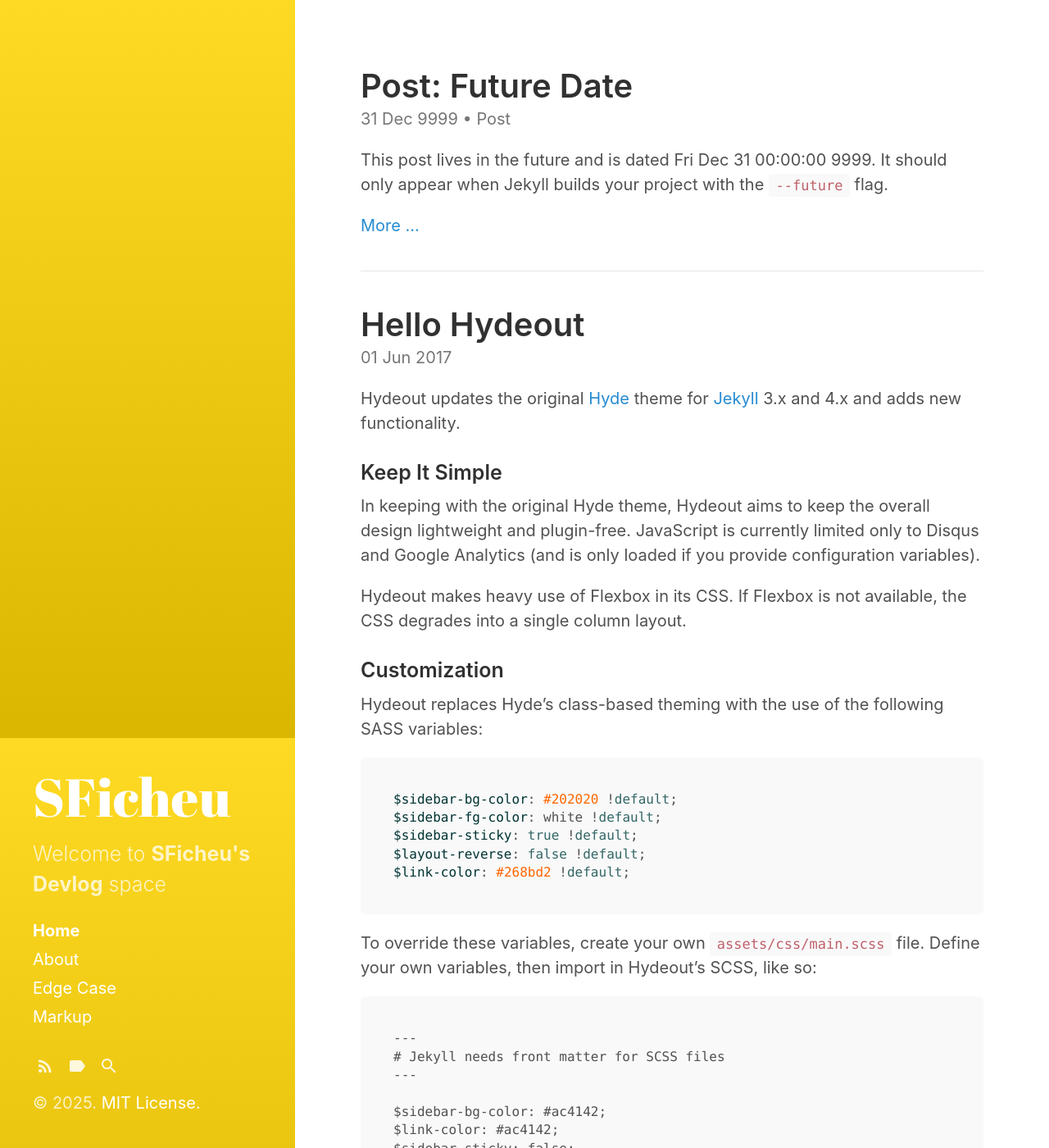
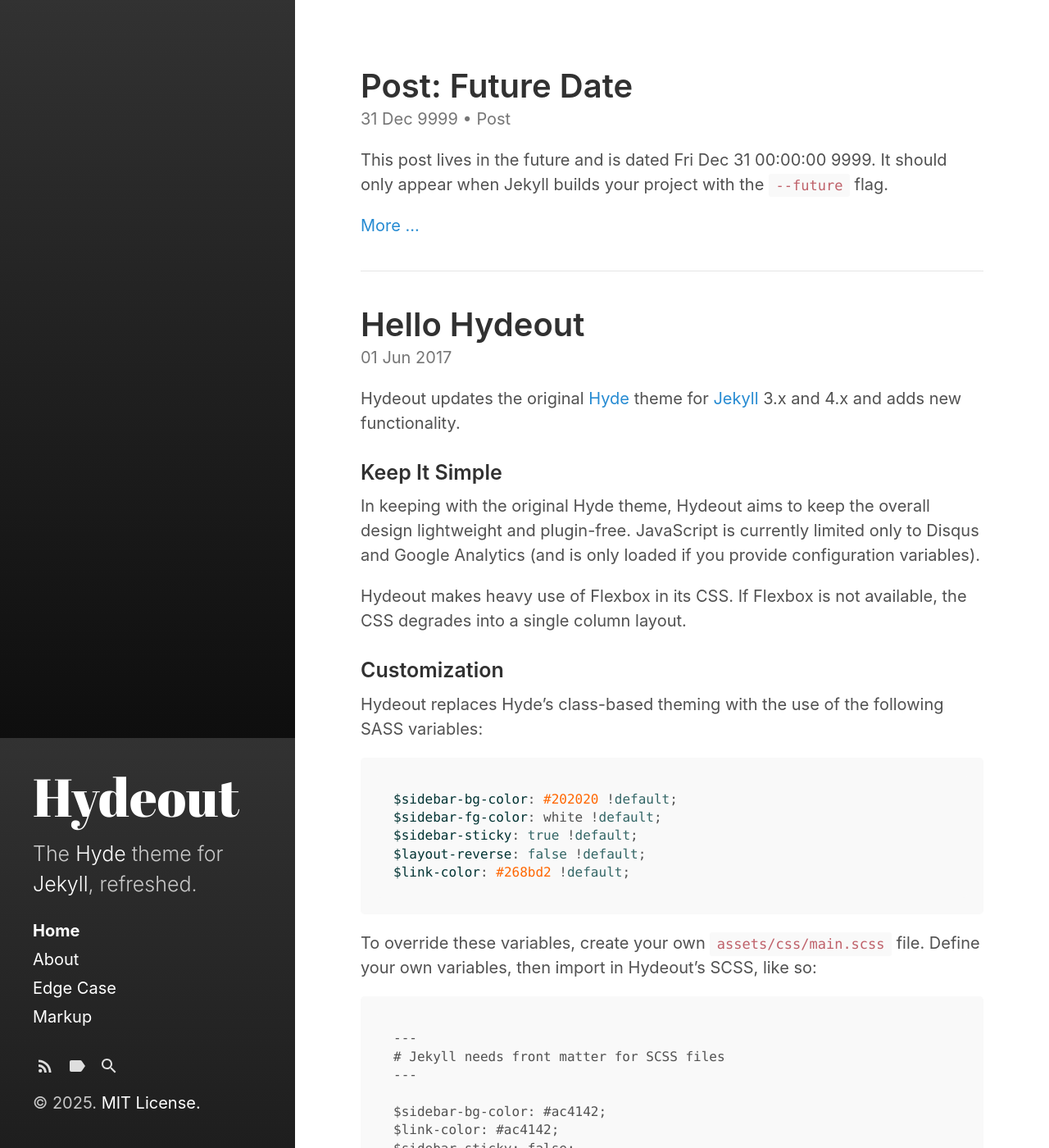
Before and after one commit to Sunyoungs/Sunyoungs.github.io, a Jekyll site: the page built from index.html, in a window 1280 px wide and 1400 px high. Shown: the whole window at 82% size. Built offline with Jekyll 4.4.1, drawn with Linux system fonts in a browser that asks for light colours; the list of posts is cut into pages by our own code.

Commit message:
theme edit

```diff
--- a/_config.yml
+++ b/_config.yml
@@ -3,10 +3,10 @@ markdown:         kramdown
 highlighter:      rouge
 
 # Setup
-title:            SFicheu
+title:            Hydeout
 tagline:          'A Jekyll theme'
-description:      'Welcome to <b>SFicheu&apos;s Devlog</b> space'
-url:              https://sunyoungs.github.io/
+description:      'The <a href="http://hyde.getpoole.com" target="_blank">Hyde</a> theme for <a href="http://jekyllrb.com" target="_blank">Jekyll</a>, refreshed.'
+url:              https://fongandrew.github.io
 baseurl:          '/hydeout'
                   # the optional subpath of your site, e.g. "/blog"
                   # NB: This applies to all pages in your Jekyll site.
--- a/_sass/hydeout/_variables.scss
+++ b/_sass/hydeout/_variables.scss
@@ -42,7 +42,7 @@ $code-font-family: Menlo, Monaco, 'Courier New', monospace !default;
 $code-color: #bf616a !default;
 
 // Hyde theming
-$sidebar-bg-color: #ffd400 !default; //기본 #202020
+$sidebar-bg-color: #202020 !default;
 $sidebar-fg-color: #fff !default;
 $sidebar-sticky: true !default;
 $layout-reverse: false !default;
```
